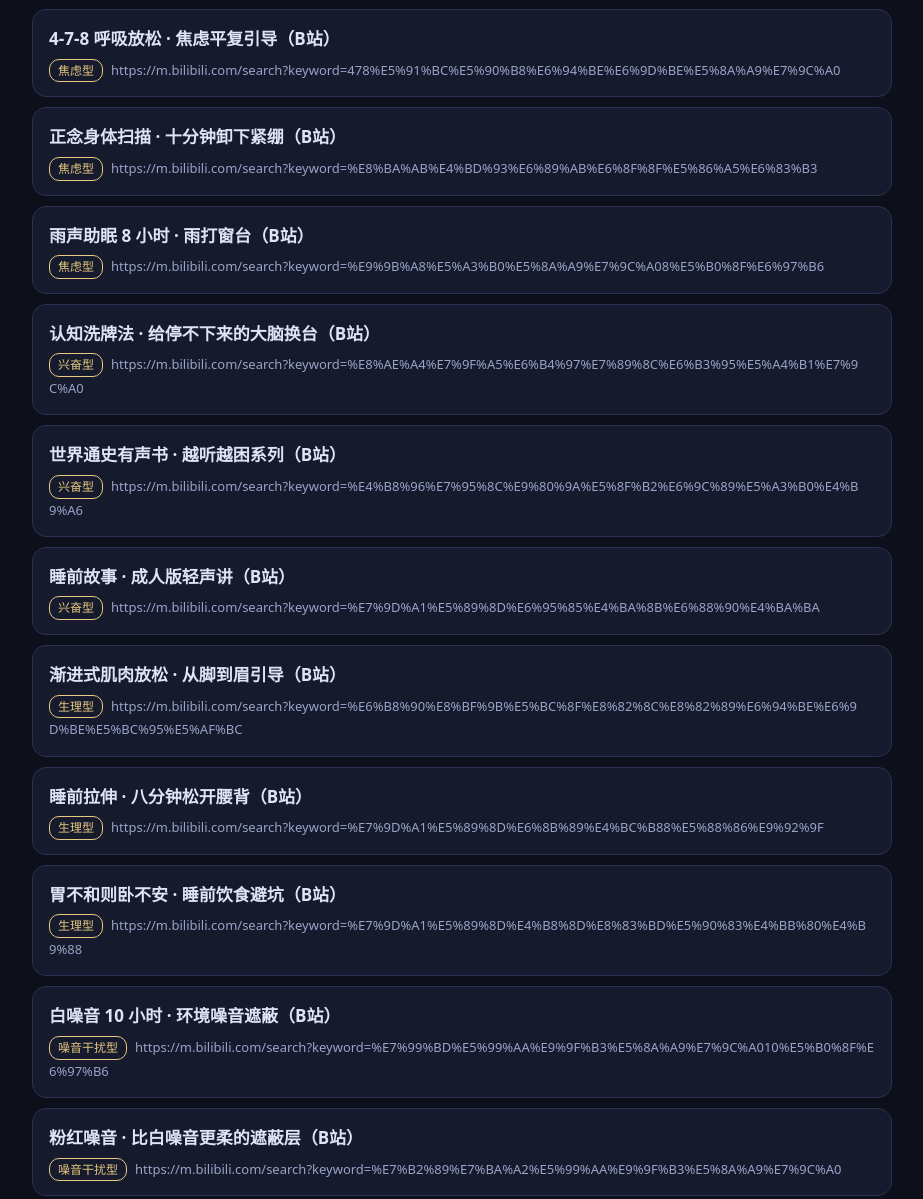
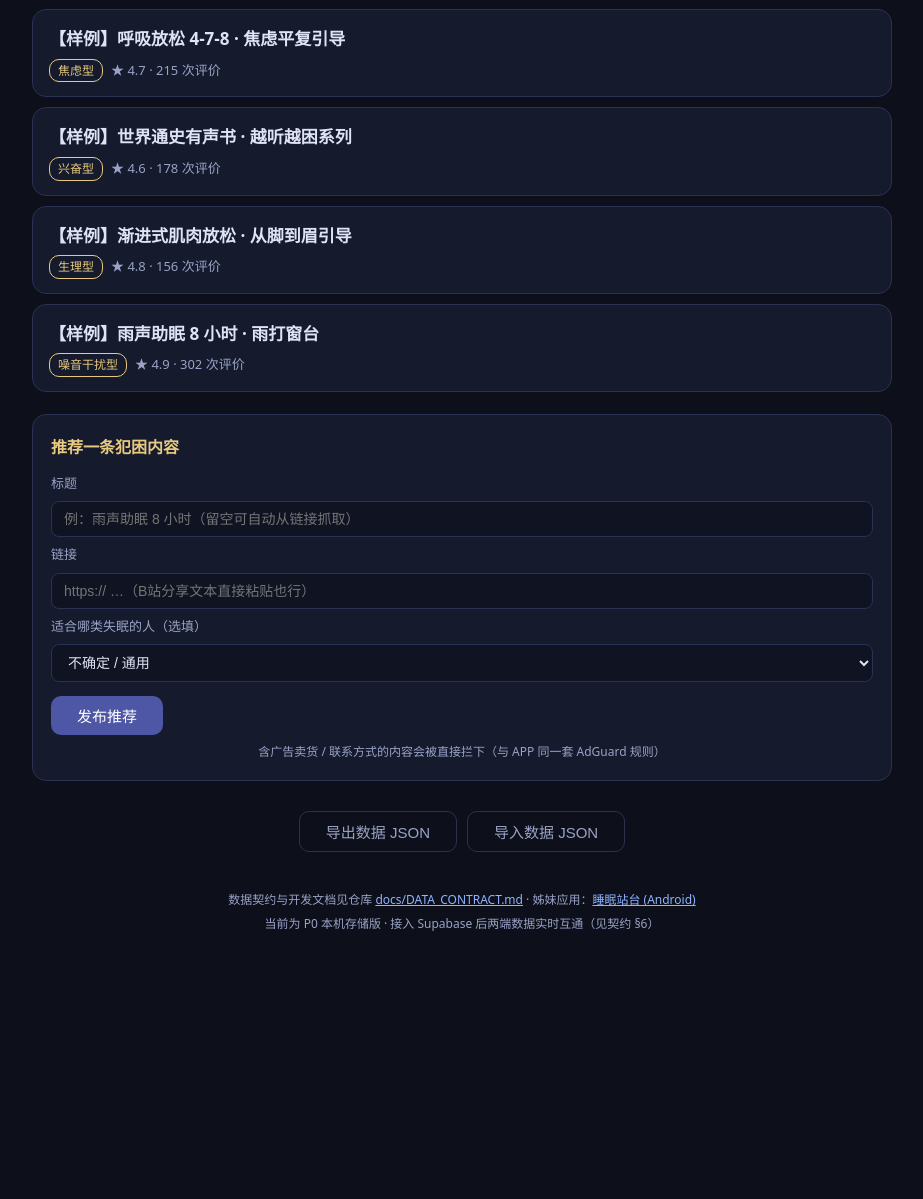
Before and after one commit to Alidadei/cyberSleepCommunity, a plain HTML site: page index.html in a window 1280 px wide. Shown: the part 180-1379 px from the top of the page, without its empty margins (178-1101 px from the left). After the commit the page ends 1148 px from the top, so only its background shows below. Drawn offline with Linux system fonts and the light colour scheme.

Commit message:
feat: 内置精选改为每型一条样例+示例评分（与 APP v1.3.4 同步）

```diff
--- a/index.html
+++ b/index.html
@@ -97,21 +97,13 @@ const TYPES = [
 ];
 const KEY = 'csc_community_picks';
 
-/* ---- 内置精选：与 APP assets/relax_picks.json 同步 ---- */
+/* ---- 内置精选：与 APP assets/relax_picks.json 同步（每型一条样例+示例评分，
+   真实用户评分接入后替换 sampleRating 为真实聚合值） ---- */
 const BUILTIN = [
-  {title:'4-7-8 呼吸放松 · 焦虑平复引导（B站）', url:'https://m.bilibili.com/search?keyword=478%E5%91%BC%E5%90%B8%E6%94%BE%E6%9D%BE%E5%8A%A9%E7%9C%A0', type:'anxiety'},
-  {title:'正念身体扫描 · 十分钟卸下紧绷（B站）', url:'https://m.bilibili.com/search?keyword=%E8%BA%AB%E4%BD%93%E6%89%AB%E6%8F%8F%E5%86%A5%E6%83%B3', type:'anxiety'},
-  {title:'雨声助眠 8 小时 · 雨打窗台（B站）', url:'https://m.bilibili.com/search?keyword=%E9%9B%A8%E5%A3%B0%E5%8A%A9%E7%9C%A08%E5%B0%8F%E6%97%B6', type:'anxiety'},
-  {title:'认知洗牌法 · 给停不下来的大脑换台（B站）', url:'https://m.bilibili.com/search?keyword=%E8%AE%A4%E7%9F%A5%E6%B4%97%E7%89%8C%E6%B3%95%E5%A4%B1%E7%9C%A0', type:'excitement'},
-  {title:'世界通史有声书 · 越听越困系列（B站）', url:'https://m.bilibili.com/search?keyword=%E4%B8%96%E7%95%8C%E9%80%9A%E5%8F%B2%E6%9C%89%E5%A3%B0%E4%B9%A6', type:'excitement'},
-  {title:'睡前故事 · 成人版轻声讲（B站）', url:'https://m.bilibili.com/search?keyword=%E7%9D%A1%E5%89%8D%E6%95%85%E4%BA%8B%E6%88%90%E4%BA%BA', type:'excitement'},
-  {title:'渐进式肌肉放松 · 从脚到眉引导（B站）', url:'https://m.bilibili.com/search?keyword=%E6%B8%90%E8%BF%9B%E5%BC%8F%E8%82%8C%E8%82%89%E6%94%BE%E6%9D%BE%E5%BC%95%E5%AF%BC', type:'physical'},
-  {title:'睡前拉伸 · 八分钟松开腰背（B站）', url:'https://m.bilibili.com/search?keyword=%E7%9D%A1%E5%89%8D%E6%8B%89%E4%BC%B88%E5%88%86%E9%92%9F', type:'physical'},
-  {title:'胃不和则卧不安 · 睡前饮食避坑（B站）', url:'https://m.bilibili.com/search?keyword=%E7%9D%A1%E5%89%8D%E4%B8%8D%E8%83%BD%E5%90%83%E4%BB%80%E4%B9%88', type:'physical'},
-  {title:'白噪音 10 小时 · 环境噪音遮蔽（B站）', url:'https://m.bilibili.com/search?keyword=%E7%99%BD%E5%99%AA%E9%9F%B3%E5%8A%A9%E7%9C%A010%E5%B0%8F%E6%97%B6', type:'noise'},
-  {title:'粉红噪音 · 比白噪音更柔的遮蔽层（B站）', url:'https://m.bilibili.com/search?keyword=%E7%B2%89%E7%BA%A2%E5%99%AA%E9%9F%B3%E5%8A%A9%E7%9C%A0', type:'noise'},
-  {title:'雨打窗台 · 雨夜白噪音（B站）', url:'https://m.bilibili.com/search?keyword=%E9%9B%A8%E6%89%93%E7%AA%97%E5%8F%B0%E5%A3%B0', type:'noise'},
-  {title:'篝火壁炉声 · 暖烘烘的困意（B站）', url:'https://m.bilibili.com/search?keyword=%E7%AF%9D%E7%81%AB%E5%A3%81%E7%82%89%E5%A3%B0%E5%8A%A9%E7%9C%A0', type:'noise'}
+  {title:'呼吸放松 4-7-8 · 焦虑平复引导', url:'https://m.bilibili.com/search?keyword=478%E5%91%BC%E5%90%B8%E6%94%BE%E6%9D%BE%E5%8A%A9%E7%9C%A0', type:'anxiety', sample:true, sampleRating:'★ 4.7 · 215 次评价'},
+  {title:'世界通史有声书 · 越听越困系列', url:'https://m.bilibili.com/search?keyword=%E4%B8%96%E7%95%8C%E9%80%9A%E5%8F%B2%E6%9C%89%E5%A3%B0%E4%B9%A6', type:'excitement', sample:true, sampleRating:'★ 4.6 · 178 次评价'},
+  {title:'渐进式肌肉放松 · 从脚到眉引导', url:'https://m.bilibili.com/search?keyword=%E6%B8%90%E8%BF%9B%E5%BC%8F%E8%82%8C%E8%82%89%E6%94%BE%E6%9D%BE%E5%BC%95%E5%AF%BC', type:'physical', sample:true, sampleRating:'★ 4.8 · 156 次评价'},
+  {title:'雨声助眠 8 小时 · 雨打窗台', url:'https://m.bilibili.com/search?keyword=%E9%9B%A8%E5%A3%B0%E5%8A%A9%E7%9C%A08%E5%B0%8F%E6%97%B6', type:'noise', sample:true, sampleRating:'★ 4.9 · 302 次评价'}
 ];
 
 /* ================= AdGuard（词表来源 docs/adguard-rules.json，与 APP AdGuard.kt 同步） ================= */
@@ -200,7 +192,7 @@ function render() {
   const seen = new Set();
   BUILTIN.filter(p => currentType === 'all' || p.type === currentType).forEach(p => {
     seen.add(p.url);
-    list.appendChild(card(p.title, p.url, p.type, null, false));
+    list.appendChild(card(p.title, p.url, p.type, null, false, p.sample, p.sampleRating));
   });
 
   const community = sortPicks(Store.load()).filter(p => currentType === 'all' || p.type === currentType);
@@ -214,13 +206,13 @@ function render() {
     list.appendChild(empty);
   }
 }
-function card(title, url, type, pick, isCommunity) {
+function card(title, url, type, pick, isCommunity, sample, sampleRating) {
   const el = document.createElement('div');
   el.className = 'card';
   let meta = '';
   if (type) meta += '<span class="type">' + typeLabel(type) + '</span>';
   el.innerHTML = '<span class="t"></span><div class="m">' + meta + '</div>';
-  el.querySelector('.t').textContent = title;
+  el.querySelector('.t').textContent = (sample ? '【样例】' : '') + title;
   const m = el.querySelector('.m');
   if (isCommunity && pick) {
     const avg = pick.ratings && pick.ratings.length
@@ -233,7 +225,7 @@ function card(title, url, type, pick, isCommunity) {
     el.appendChild(rate);
   } else {
     m.insertAdjacentHTML('beforeend', '');
-    m.appendChild(document.createTextNode(url));
+    m.appendChild(document.createTextNode(sampleRating || url));
   }
   el.querySelector('.t').onclick = () => window.open(url, '_blank');
   return el;
```
Also changed, not shown: 1 other file.
